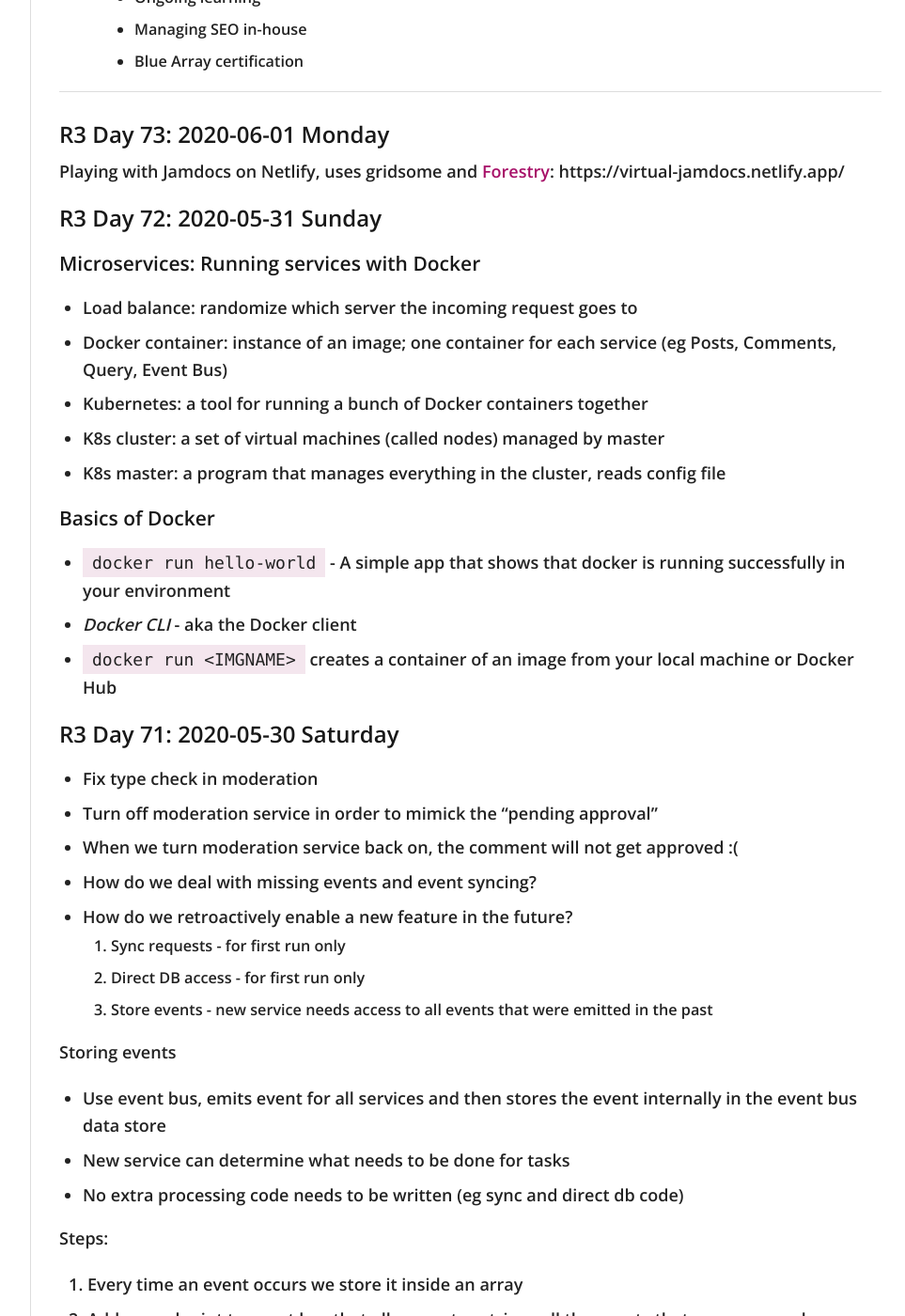
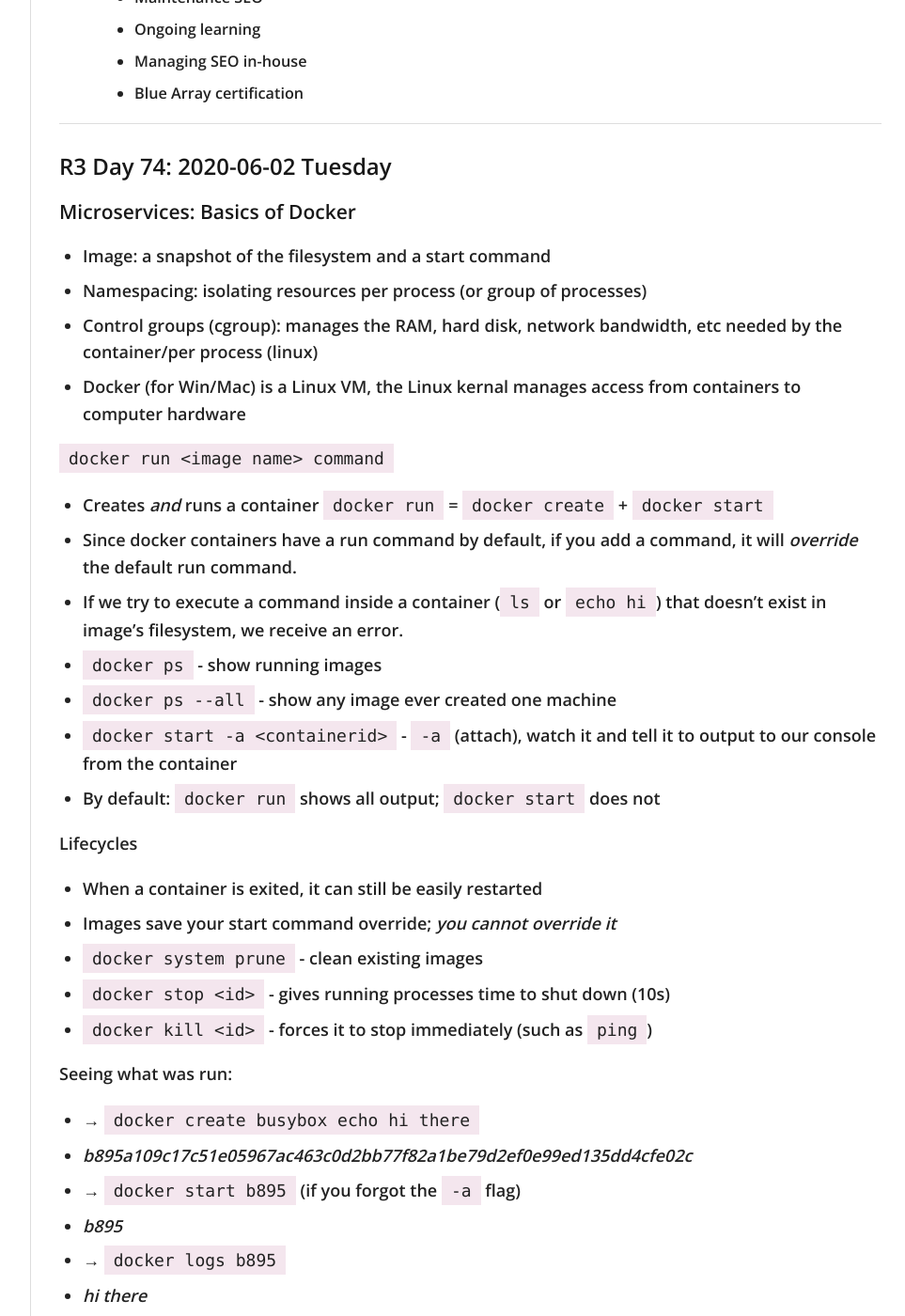
Before and after one commit to virtual/100daysofcode, a Jekyll site: the page built from index.md, in a window 1280 px wide and 1400 px high, scrolled down 4068 px. Shown: the whole window at 94% size, without its empty margins (272-1235 px from the left). Built offline with Jekyll 4.4.1, drawn with Linux system fonts in a browser that asks for light colours; nearby versions of some CDN libraries; our own code applies the rules of GitHub Pages for plain Markdown files; some of the changed text lies outside the part shown.

Commit message:
add basics of docker

```diff
--- a/index.md
+++ b/index.md
@@ -86,6 +86,7 @@
   - Day 70: Section 2: A Mini-Microservices App (Moderation service and CommentUpdated event)
   - Day 71: Section 2✓: A Mini-Microservices App (Event bus data store)
   - Day 72: Section 3: Running services with Docker
+  - Day 74: Section 24: Basics of Docker
 - Develop out [Knight University using TailwindCSS](https://virtual.github.io/knightu/)
   - Day 55: Hero, subfeature
 - Other projects/APIs
@@ -125,6 +126,50 @@
   - Blue Array certification
 
 ---
+
+## R3 Day 74: 2020-06-02 Tuesday
+
+### Microservices: Basics of Docker
+
+- Image: a snapshot of the filesystem and a start command
+- Namespacing: isolating resources per process (or group of processes)
+- Control groups (cgroup): manages the RAM, hard disk, network bandwidth, etc needed by the container/per process (linux)
+- Docker (for Win/Mac) is a Linux VM, the Linux kernal manages access from containers to computer hardware
+
+`docker run <image name> command`
+
+- Creates _and_ runs a container `docker run` = `docker create` + `docker start`
+- Since docker containers have a run command by default, if you add a command, it will _override_ the default run command.
+- If we try to execute a command inside a container (`ls` or `echo hi`) that doesn't exist in image's filesystem, we receive an error.
+- `docker ps` - show running images
+- `docker ps --all` - show any image ever created one machine
+- `docker start -a <containerid>` - `-a` (attach), watch it and tell it to output to our console from the container
+- By default: `docker run` shows all output; `docker start` does not
+
+Lifecycles
+
+- When a container is exited, it can still be easily restarted
+- Images save your start command override; _you cannot override it_
+- `docker system prune` - clean existing images
+- `docker stop <id>` - gives running processes time to shut down (10s)
+- `docker kill <id>` - forces it to stop immediately (such as `ping`)
+
+Seeing what was run:
+
+- → `docker create busybox echo hi there`
+- _b895a109c17c51e05967ac463c0d2bb77f82a1be79d2ef0e99ed135dd4cfe02c_
+- → `docker start b895` (if you forgot the `-a` flag)
+- _b895_
+- → `docker logs b895`
+- _hi there_
+
+Redis:
+- a in-memory data store that's commonly used for web applications
+- `docker run redis` - starts Redis server
+- `redis-cli` --> need to start it inside the container
+- Use `docker exec -it <containerid> <command>` to execute a second command inside a running container (`-it` allows us to provide input to the container)
+- e.g.: `docker exec -it 8ca6 redis-cli`
+
 
 ## R3 Day 73: 2020-06-01 Monday
 
```
